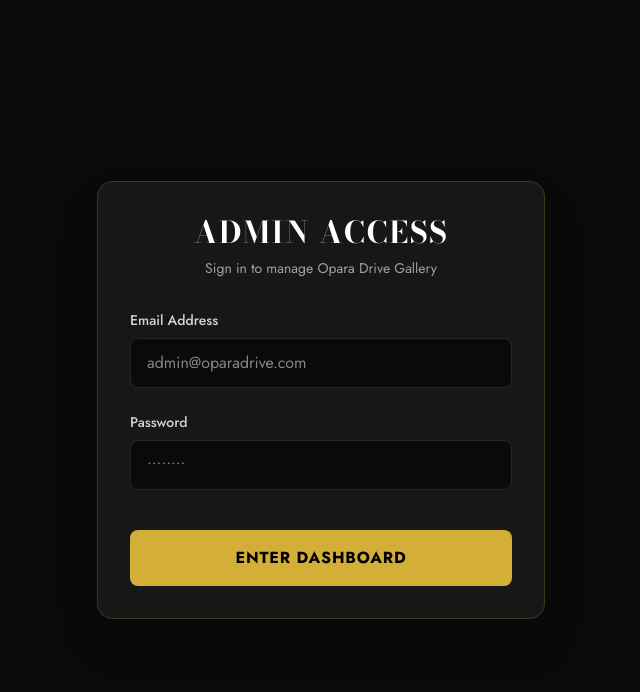
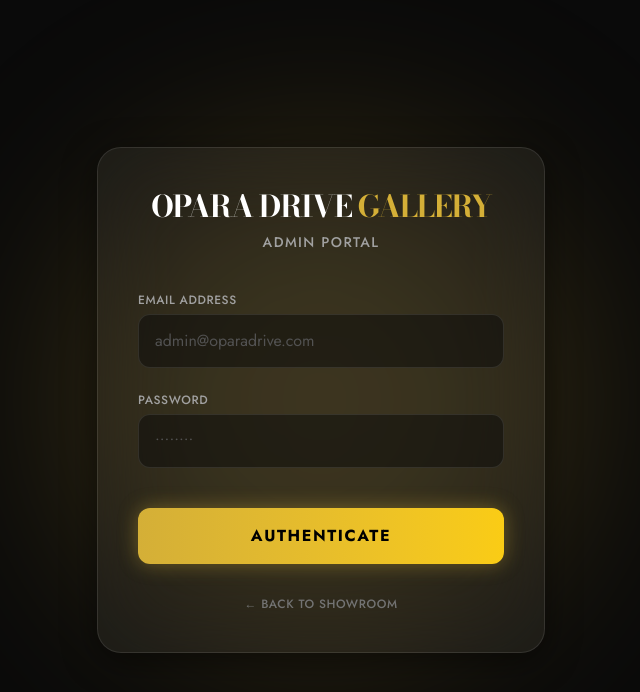
Before and after one commit to domicoco14/Opara_Drive_Gallery, a Next.js app: page /admin/login in a window 1280 px wide. Shown: the top 692 px of the page, without its empty margins (319-959 px from the left). Built offline with nearby package versions, Linux system fonts and the light colour scheme; no server answers.

Commit message:
style: apply luxury glassmorphism UI/UX to admin portal

```diff
--- a/src/app/admin/(dashboard)/layout.tsx
+++ b/src/app/admin/(dashboard)/layout.tsx
@@ -3,7 +3,7 @@ import { createClient } from '@/utils/supabase/server'
 import { cookies } from 'next/headers'
 import Link from 'next/link'
 import { signOut } from '../actions'
-import { CarFront, Settings, LogOut } from 'lucide-react'
+import { CarFront, Settings, LogOut, LayoutDashboard } from 'lucide-react'
 
 export default async function AdminLayout({
   children,
@@ -15,46 +15,58 @@ export default async function AdminLayout({
 
   const { data: { user } } = await supabase.auth.getUser()
 
-  // Protect all /admin routes except /admin/login
   if (!user) {
     redirect('/admin/login')
   }
 
   return (
-    <div className="min-h-screen bg-neutral-950 flex flex-col md:flex-row">
+    <div className="min-h-screen bg-neutral-950 text-neutral-50 font-sans selection:bg-[#D4AF37] selection:text-black flex flex-col md:flex-row relative overflow-hidden">
+
+      {/* Subtle Background Glow */}
+      <div className="fixed inset-0 overflow-hidden pointer-events-none z-0">
+        <div className="absolute top-[-20%] left-[-10%] w-[50vw] h-[50vw] bg-[#D4AF37]/5 rounded-full blur-[120px]"></div>
+      </div>
+
       {/* Sidebar Navigation */}
-      <aside className="w-full md:w-64 bg-neutral-900 border-b md:border-b-0 md:border-r border-[#D4AF37]/20 flex flex-col">
-        <div className="p-6 border-b border-[#D4AF37]/10">
-          <Link href="/admin" className="text-xl font-serif font-bold text-white uppercase tracking-wider block">
+      <aside className="relative z-20 w-full md:w-72 bg-neutral-900/50 backdrop-blur-xl border-b md:border-b-0 md:border-r border-white/10 flex flex-col shadow-2xl">
+        <div className="p-8 border-b border-white/5">
+          <Link href="/admin" className="text-2xl font-serif font-bold text-white uppercase tracking-wider block">
             Opara <span className="text-[#D4AF37]">Admin</span>
           </Link>
-          <p className="text-neutral-500 text-xs mt-1 truncate">{user.email}</p>
+          <div className="mt-4 flex items-center gap-3 bg-black/40 p-3 rounded-xl border border-white/5">
+            <div className="w-8 h-8 rounded-full bg-gradient-to-br from-[#D4AF37] to-[#FACC15] flex items-center justify-center flex-shrink-0 text-black font-bold">
+              {user.email?.charAt(0).toUpperCase()}
+            </div>
+            <p className="text-neutral-400 text-xs font-medium truncate">{user.email}</p>
+          </div>
         </div>
 
-        <nav className="flex-1 p-4 space-y-2">
-          <Link href="/admin" className="flex items-center gap-3 px-4 py-3 text-neutral-300 hover:text-white hover:bg-neutral-800 rounded-lg transition-colors">
-            <CarFront className="w-5 h-5" />
-            <span>Manage Inventory</span>
+        <nav className="flex-1 p-6 space-y-2">
+          <Link href="/admin" className="flex items-center gap-3 px-4 py-3.5 text-neutral-300 hover:text-[#D4AF37] hover:bg-[#D4AF37]/10 rounded-xl transition-all group font-medium">
+            <LayoutDashboard className="w-5 h-5 text-neutral-500 group-hover:text-[#D4AF37] transition-colors" />
+            <span>Dashboard</span>
           </Link>
-          <Link href="/admin/settings" className="flex items-center gap-3 px-4 py-3 text-neutral-300 hover:text-white hover:bg-neutral-800 rounded-lg transition-colors">
-            <Settings className="w-5 h-5" />
+          <Link href="/admin/settings" className="flex items-center gap-3 px-4 py-3.5 text-neutral-300 hover:text-[#D4AF37] hover:bg-[#D4AF37]/10 rounded-xl transition-all group font-medium">
+            <Settings className="w-5 h-5 text-neutral-500 group-hover:text-[#D4AF37] transition-colors" />
             <span>Settings</span>
           </Link>
         </nav>
 
-        <div className="p-4 border-t border-[#D4AF37]/10">
+        <div className="p-6 border-t border-white/5">
           <form action={signOut}>
-            <button type="submit" className="w-full flex items-center gap-3 px-4 py-3 text-red-400 hover:text-red-300 hover:bg-red-950/30 rounded-lg transition-colors">
+            <button type="submit" className="w-full flex items-center justify-center gap-3 px-4 py-3.5 text-red-400 hover:text-red-300 hover:bg-red-950/40 border border-transparent hover:border-red-900/50 rounded-xl transition-all font-medium">
               <LogOut className="w-5 h-5" />
-              <span>Sign Out</span>
+              <span>Secure Sign Out</span>
             </button>
           </form>
         </div>
       </aside>
 
       {/* Main Content Area */}
-      <main className="flex-1 p-6 md:p-10 overflow-y-auto bg-neutral-950 text-white">
-        {children}
+      <main className="relative z-10 flex-1 p-6 md:p-12 overflow-y-auto bg-transparent">
+        <div className="max-w-6xl mx-auto">
+          {children}
+        </div>
       </main>
     </div>
   )
--- a/src/app/admin/(dashboard)/page.tsx
+++ b/src/app/admin/(dashboard)/page.tsx
@@ -1,12 +1,26 @@
+import { CarFront, Plus, Search } from 'lucide-react'
+
 export default function AdminDashboard() {
   return (
     <div>
-      <h1 className="text-3xl font-serif font-bold text-white uppercase tracking-wider mb-8">Inventory Management</h1>
+      <div className="flex flex-col md:flex-row justify-between items-start md:items-center gap-4 mb-10">
+        <div>
+          <h1 className="text-3xl font-serif font-bold text-white uppercase tracking-wider mb-2">Fleet Management</h1>
+          <p className="text-neutral-400">Oversee and update your showroom inventory.</p>
+        </div>
+        <button className="flex items-center gap-2 bg-[#D4AF37] hover:bg-[#B89A30] text-black font-bold uppercase tracking-wider px-6 py-3.5 rounded-xl transition-colors shadow-[0_0_20px_rgba(212,175,55,0.3)]">
+          <Plus className="w-5 h-5" />
+          <span>Add Vehicle</span>
+        </button>
+      </div>
 
-      <div className="bg-neutral-900 border border-[#D4AF37]/20 rounded-2xl p-8 shadow-xl text-center">
-        <h2 className="text-xl font-bold text-white mb-4">Inventory System Coming Next</h2>
-        <p className="text-neutral-400">
-          We will build the forms to add, edit, and delete cars here in the next step!
+      <div className="bg-white/5 backdrop-blur-xl border border-white/10 rounded-3xl p-8 md:p-12 shadow-[0_8px_32px_0_rgba(0,0,0,0.3)] text-center">
+        <div className="w-20 h-20 bg-[#D4AF37]/10 rounded-full flex items-center justify-center mx-auto mb-6">
+          <CarFront className="w-10 h-10 text-[#D4AF37]" />
+        </div>
+        <h2 className="text-2xl font-serif font-bold text-white mb-4">Inventory System Ready</h2>
+        <p className="text-neutral-400 max-w-md mx-auto">
+          The secure admin portal is fully styled and operational. Ready to connect the live database tables to add, edit, and remove vehicles.
         </p>
       </div>
     </div>
--- a/src/app/admin/login/page.tsx
+++ b/src/app/admin/login/page.tsx
@@ -1,55 +1,73 @@
 import { login } from '../actions'
+import Link from 'next/link'
+import { Info } from 'lucide-react'
 
 export default async function LoginPage(props: { searchParams: Promise<{ [key: string]: string | string[] | undefined }> }) {
   const searchParams = await props.searchParams
   const error = searchParams?.error as string
 
   return (
-    <div className="min-h-screen bg-neutral-950 flex flex-col justify-center items-center px-4">
-      <div className="w-full max-w-md p-8 bg-neutral-900 border border-[#D4AF37]/20 rounded-2xl shadow-2xl">
-        <div className="text-center mb-8">
-          <h1 className="text-3xl font-serif font-bold text-white uppercase tracking-wider mb-2">Admin Access</h1>
-          <p className="text-neutral-400 text-sm">Sign in to manage Opara Drive Gallery</p>
+    <div className="min-h-screen bg-neutral-950 text-neutral-50 font-sans selection:bg-[#D4AF37] selection:text-black flex items-center justify-center relative overflow-hidden">
+
+      {/* Background Glowing Orbs for Glassmorphism */}
+      <div className="absolute inset-0 overflow-hidden pointer-events-none z-0 flex items-center justify-center">
+        <div className="absolute w-[40vw] h-[40vw] bg-[#D4AF37]/20 rounded-full blur-[100px]"></div>
+      </div>
+
+      <div className="relative z-10 w-full max-w-md p-8 md:p-10 bg-white/5 backdrop-blur-2xl border border-white/10 rounded-3xl shadow-[0_8px_32px_0_rgba(0,0,0,0.5)] mx-4">
+
+        <div className="text-center mb-10">
+          <Link href="/" className="text-3xl font-serif font-bold tracking-tighter uppercase inline-block mb-2 text-white">
+            Opara Drive <span className="text-[#D4AF37]">Gallery</span>
+          </Link>
+          <p className="text-neutral-400 text-sm font-medium uppercase tracking-widest">Admin Portal</p>
         </div>
 
         {error && (
-          <div className="mb-6 p-4 bg-red-500/10 border border-red-500/50 rounded-lg text-red-500 text-sm text-center">
-            {error}
+          <div className="p-4 bg-red-950/40 border border-red-900/50 text-red-500 rounded-xl flex items-start gap-3 mb-6">
+            <Info className="w-5 h-5 shrink-0 mt-0.5" />
+            <p className="text-sm font-medium">{error}</p>
           </div>
         )}
 
         <form action={login} className="space-y-6">
-          <div>
-            <label className="block text-sm font-medium text-neutral-300 mb-2" htmlFor="email">Email Address</label>
+          <div className="space-y-1.5">
+            <label className="block text-xs font-medium text-neutral-400 uppercase tracking-wider" htmlFor="email">Email Address</label>
             <input
               id="email"
               name="email"
               type="email"
               required
-              className="w-full bg-neutral-950 border border-neutral-800 rounded-lg px-4 py-3 text-white focus:outline-none focus:border-[#D4AF37] transition-colors"
+              className="w-full bg-neutral-950/50 border border-white/10 rounded-xl px-4 py-3.5 text-white focus:outline-none focus:border-[#D4AF37] focus:bg-neutral-950/80 transition-all placeholder:text-neutral-600"
               placeholder="admin@oparadrive.com"
             />
           </div>
 
-          <div>
-            <label className="block text-sm font-medium text-neutral-300 mb-2" htmlFor="password">Password</label>
+          <div className="space-y-1.5">
+            <label className="block text-xs font-medium text-neutral-400 uppercase tracking-wider" htmlFor="password">Password</label>
             <input
               id="password"
               name="password"
               type="password"
               required
-              className="w-full bg-neutral-950 border border-neutral-800 rounded-lg px-4 py-3 text-white focus:outline-none focus:border-[#D4AF37] transition-colors"
+              className="w-full bg-neutral-950/50 border border-white/10 rounded-xl px-4 py-3.5 text-white focus:outline-none focus:border-[#D4AF37] focus:bg-neutral-950/80 transition-all placeholder:text-neutral-600"
               placeholder="••••••••"
             />
           </div>
 
           <button
             type="submit"
-            className="w-full bg-[#D4AF37] hover:bg-[#B89A30] text-black font-bold uppercase tracking-wider py-4 rounded-lg transition-colors mt-4"
+            className="w-full bg-gradient-to-r from-[#D4AF37] to-[#FACC15] hover:opacity-90 text-black font-bold uppercase tracking-widest py-4 rounded-xl transition-opacity mt-4 shadow-[0_0_20px_rgba(212,175,55,0.4)]"
           >
-            Enter Dashboard
+            Authenticate
           </button>
         </form>
+
+        <div className="mt-8 text-center">
+          <Link href="/" className="text-neutral-500 hover:text-[#D4AF37] transition-colors text-xs font-medium uppercase tracking-wider flex items-center justify-center gap-2">
+            &larr; Back to Showroom
+          </Link>
+        </div>
       </div>
     </div>
   )
```
Also changed, not shown: src/app/admin/(dashboard)/settings/page.tsx (+29 -15 lines).
